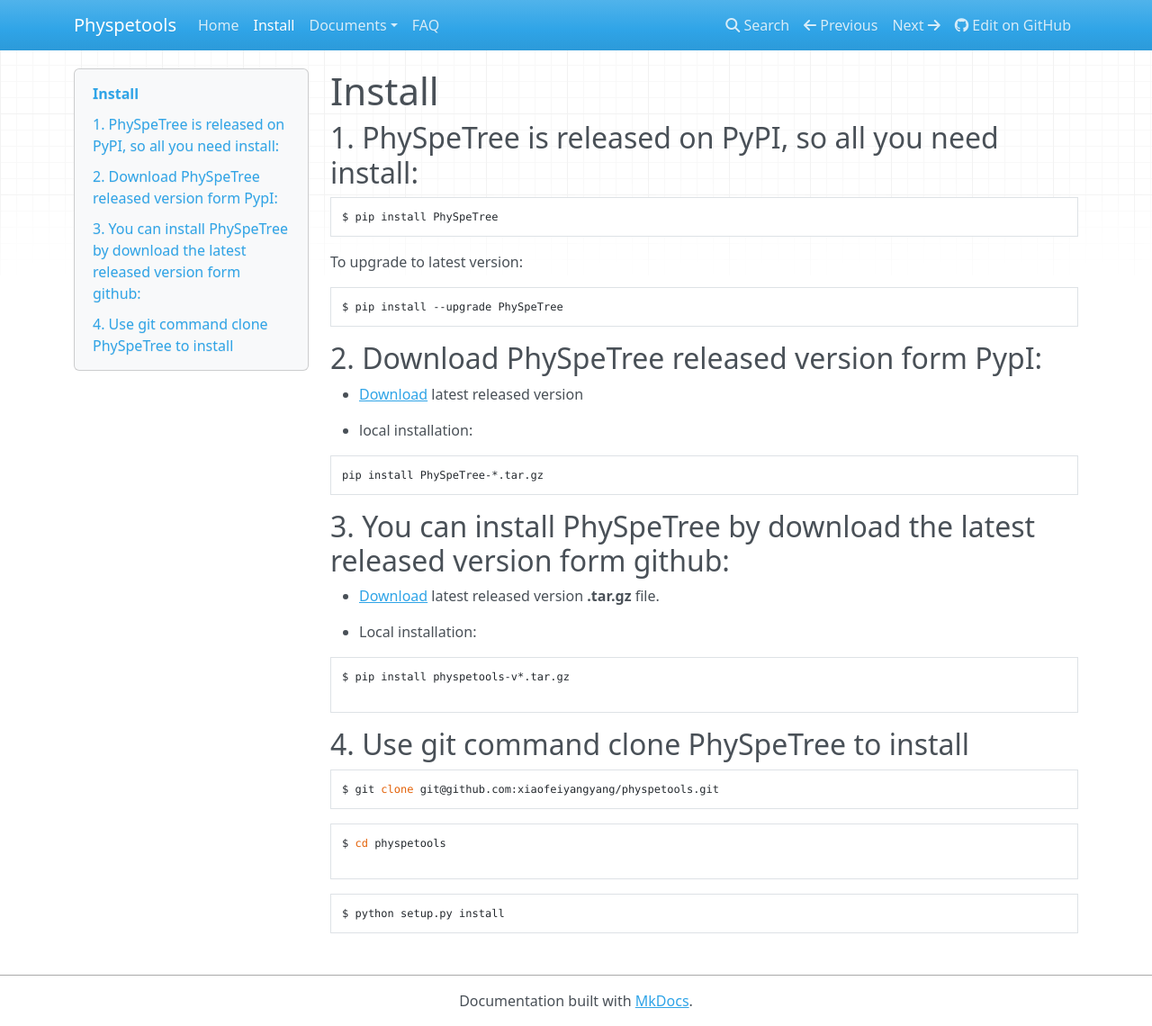
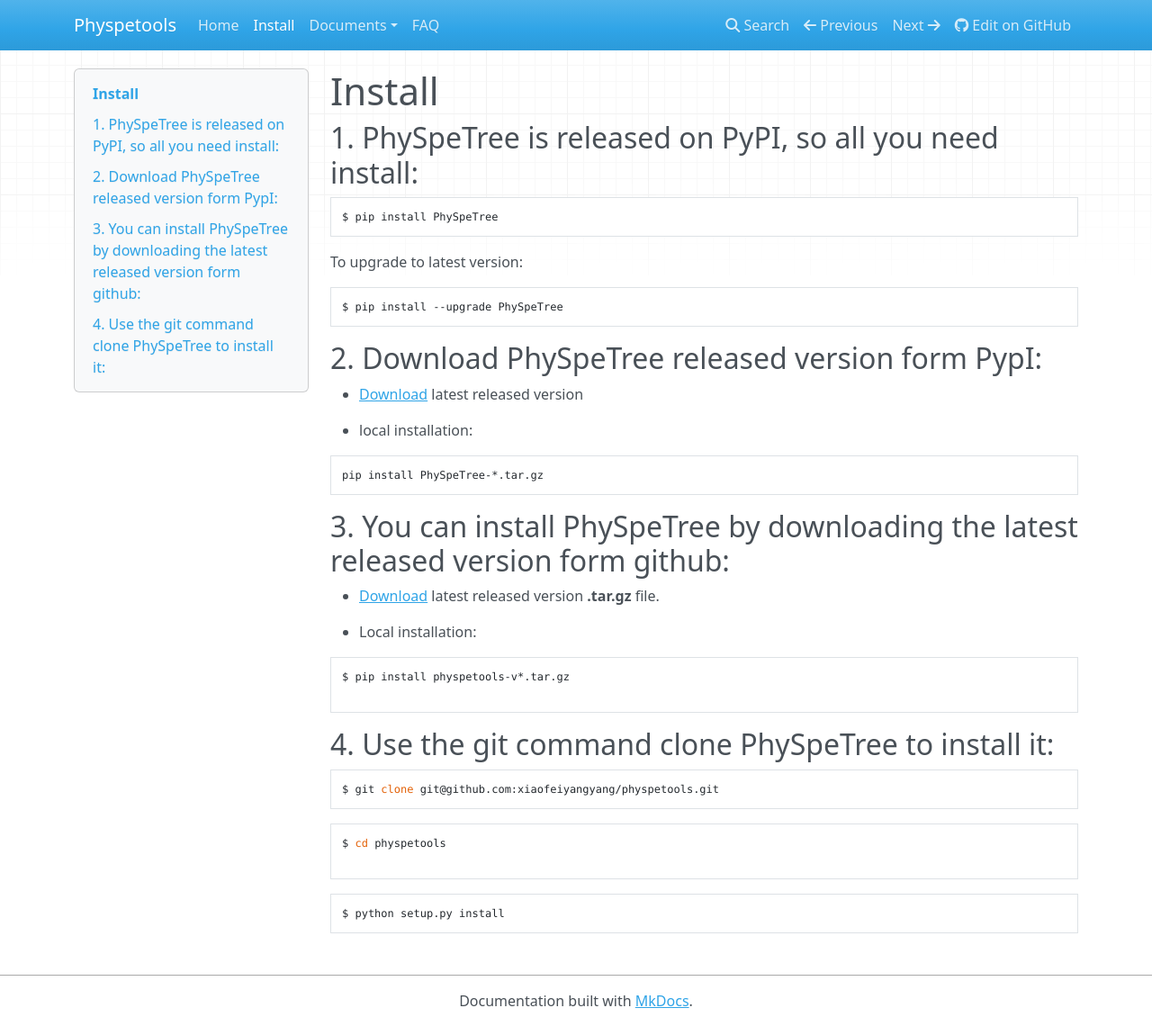
Before and after one commit to yangfangs/physpetools, an MkDocs documentation site: the page built from docs/docs/install.md, in a window 1280 px wide and 1140 px high. Shown: the whole window at 90% size. Built offline with MkDocs 1.6.1, drawn with Linux system fonts in a browser that asks for light colours; nearby versions of some CDN libraries; old or Windows-style settings are respelled for this version of MkDocs.

Commit message:
update readme and doc

````diff
--- a/docs/docs/install.md
+++ b/docs/docs/install.md
@@ -25,7 +25,7 @@
 ```
 
 
-## 3. You can install PhySpeTree by download the latest released version form github:
+## 3. You can install PhySpeTree by downloading the latest released version form github:
 
 * [Download](https://github.com/xiaofeiyangyang/physpetools/releases) latest released version **.tar.gz** file.
 
@@ -37,7 +37,7 @@
 ```
 
 
-## 4. Use git command clone **PhySpeTree** to install
+## 4. Use the git command clone PhySpeTree to install it:
 
 ```bash
 $ git clone git@github.com:xiaofeiyangyang/physpetools.git
````
Also changed, not shown: README.rst.
